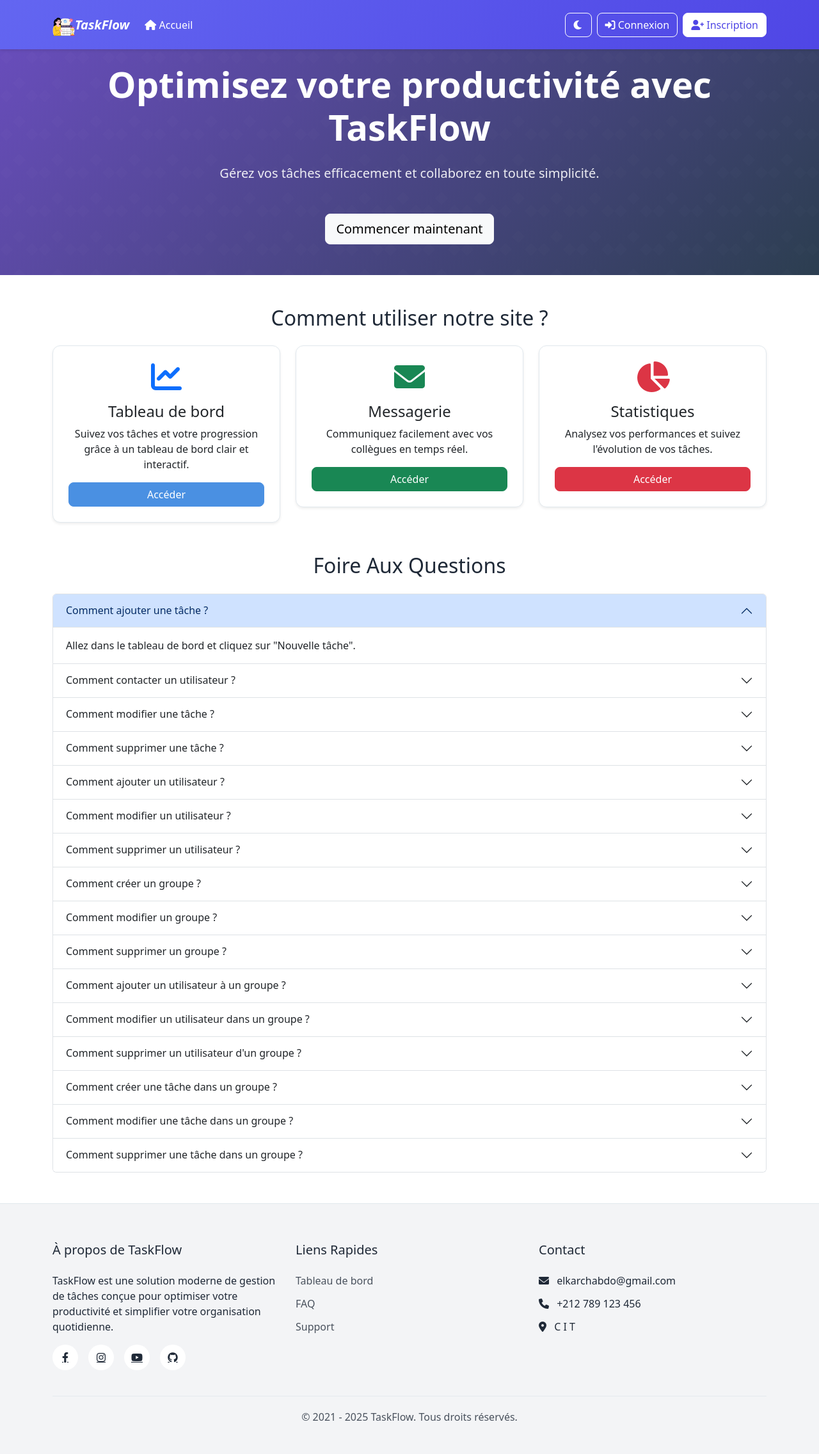
After one commit to 3ab2/TaskFlow, a PHP site: page /views/accueil.php in a window 1280 px wide. The commit adds this page. Shown: the whole page at 64% size. Run offline with PHP 8.4, Linux system fonts and the light colour scheme; a stand-in replaces the project's code that opens the database connection.

Commit message:
24/03/2025 version stable

```diff
--- a/assets/js/main.js
+++ b/assets/js/main.js
@@ -1,6 +1,8 @@
 document.addEventListener('DOMContentLoaded', function() {
     // Gestion du thème
     const themeToggle = document.getElementById('themeToggle');
+    if (!themeToggle) return; // Exit if themeToggle does not exist
+
     const htmlElement = document.documentElement;
     const currentTheme = localStorage.getItem('theme') || 'light';
 
@@ -31,6 +33,8 @@ document.addEventListener('DOMContentLoaded', function() {
     // Gestion du statut utilisateur
     const statusDropdownItems = document.querySelectorAll('[data-status]');
     const statusButton = document.getElementById('statusDropdown');
+    if (!statusButton) return; // Exit if statusButton does not exist
+
 
     if (statusDropdownItems && statusButton) {
         statusDropdownItems.forEach(item => {
--- a/includes/navbar.php
+++ b/includes/navbar.php
@@ -3,11 +3,14 @@ if (session_status() === PHP_SESSION_NONE) {
     session_start();
 }
 ?>
-<nav class="navbar navbar-expand-lg fixed-top d-inline-block align-top" >
+<nav class="navbar navbar-expand-lg fixed-top d-inline-block align-top"
+    style="background: linear-gradient(135deg, #6366f1 0%, #4f46e5 100%);">
+
     <div class="container">
-        <a class="navbar-brand" href="/pfe/index.php">
-            <img src="/pfe/assets/images/poudre.png" width="35" height="35" class="d-inline-block align-top" alt="Logo de TaskFlow">
-            <strong><em>TASKFLOW</em></strong>
+        <a class="navbar-brand d-flex align-items-center" href="/pfe/index.php">
+            <img src="/pfe/assets/images/gdt.png" width="35" height="35" class="d-inline-block align-top "
+                alt="Logo de TaskFlow">
+            <strong><i>TaskFlow</i></strong>
         </a>
         <button class="navbar-toggler" type="button" data-bs-toggle="collapse" data-bs-target="#navbarNav">
             <span class="navbar-toggler-icon"></span>
@@ -15,7 +18,7 @@ if (session_status() === PHP_SESSION_NONE) {
         <div class="collapse navbar-collapse" id="navbarNav">
             <ul class="navbar-nav me-auto">
                 <li class="nav-item">
-                    <a class="nav-link" href="/pfe/index.php">
+                    <a class="nav-link" href="/pfe/views/accueil.php">
                         <i class="fas fa-home"></i> Accueil
                     </a>
                 </li>
@@ -56,6 +59,7 @@ if (session_status() === PHP_SESSION_NONE) {
                     <a href="/pfe/views/auth/register.php" class="btn btn-primary">
                         <i class="fas fa-user-plus"></i> Inscription
                     </a>
+
                 <?php else: ?>
                     <div class="dropdown me-2">
                         <button class="btn btn-outline-primary" type="button" id="statusDropdown" data-bs-toggle="dropdown">
@@ -81,7 +85,8 @@ if (session_status() === PHP_SESSION_NONE) {
                         </ul>
                     </div>
                     <div class="dropdown">
-                        <button class="btn btn-outline-primary dropdown-toggle" type="button" id="userDropdown" data-bs-toggle="dropdown">
+                        <button class="btn btn-outline-primary dropdown-toggle" type="button" id="userDropdown"
+                            data-bs-toggle="dropdown">
                             <i class="fas fa-user"></i>
                             <?php echo htmlspecialchars($_SESSION['username'] ?? 'Mon Compte'); ?>
                         </button>
@@ -96,7 +101,9 @@ if (session_status() === PHP_SESSION_NONE) {
                                     <i class="fas fa-cog me-2"></i> Paramètres
                                 </a>
                             </li>
-                            <li><hr class="dropdown-divider"></li>
+                            <li>
+                                <hr class="dropdown-divider">
+                            </li>
                             <li>
                                 <a class="dropdown-item" href="/pfe/controllers/logout.php">
                                     <i class="fas fa-sign-out-alt me-2"></i> Déconnexion
@@ -178,7 +185,8 @@ if (session_status() === PHP_SESSION_NONE) {
                     </ul>
                 </div>
                 <div class="dropdown">
-                        <button class="btn btn-outline-primary dropdown-toggle" type="button" id="userDropdown" data-bs-toggle="dropdown">
+                    <button class="btn btn-outline-primary dropdown-toggle" type="button" id="userDropdown"
+                        data-bs-toggle="dropdown">
                         <i class="fas fa-user"></i>
                         <?php echo htmlspecialchars($_SESSION['username'] ?? 'Mon Compte'); ?>
                     </button>
@@ -193,7 +201,9 @@ if (session_status() === PHP_SESSION_NONE) {
                                 <i class="fas fa-cog me-2"></i> Paramètres
                             </a>
                         </li>
-                            <li><hr class="dropdown-divider"></li>
+                        <li>
+                            <hr class="dropdown-divider">
+                        </li>
                         <li>
                             <a class="dropdown-item" href="/pfe/controllers/logout.php">
                                 <i class="fas fa-sign-out-alt me-2"></i> Déconnexion
@@ -223,7 +233,7 @@ function toggleTheme() {
     }
 
     // Appliquer le thème au chargement
-document.addEventListener('DOMContentLoaded', function() {
+    document.addEventListener('DOMContentLoaded', function () {
         const savedTheme = localStorage.getItem('theme') || 'light';
         document.body.setAttribute('data-theme', savedTheme);
         const themeIcon = document.querySelector('#themeToggle i');
@@ -231,13 +241,13 @@ document.addEventListener('DOMContentLoaded', function() {
     });
 
     // Gérer le changement de statut
-document.addEventListener('DOMContentLoaded', function() {
+    document.addEventListener('DOMContentLoaded', function () {
         const statusOptions = document.querySelectorAll('.status-option');
         const statusIcon = document.querySelector('.user-status');
         const statusText = document.querySelector('.status-text');
 
         statusOptions.forEach(option => {
-        option.addEventListener('click', function(e) {
+            option.addEventListener('click', function (e) {
                 e.preventDefault();
                 const status = this.dataset.status;
 
@@ -273,7 +283,10 @@ document.addEventListener('DOMContentLoaded', function() {
     .nav-link,
     .navbar-nav .nav-link.active {
         color: white !important;
+        opacity: 1;
+        /* Ensure visibility */
     }
+
 
     .navbar-brand:hover,
     .nav-link:hover {
--- /dev/null
+++ b/views/accueil.php
@@ -0,0 +1,262 @@
+<!DOCTYPE html>
+<html lang="fr" data-theme="light">
+
+<head>
+    <meta charset="UTF-8">
+    <meta name="viewport" content="width=device-width, initial-scale=1.0">
+    <title>Accueil - TaskFlow</title>
+    <link rel="stylesheet" href="/pfe/assets/css/home.css">
+    <link href="https://cdn.jsdelivr.net/npm/bootstrap@5.3.0/dist/css/bootstrap.min.css" rel="stylesheet">
+    <link rel="stylesheet" href="https://cdnjs.cloudflare.com/ajax/libs/font-awesome/6.0.0/css/all.min.css">
+    <link rel="stylesheet" href="https://unpkg.com/aos@2.3.1/dist/aos.css">
+    <link rel="stylesheet" href="/pfe/assets/css/style.css">
+</head>
+
+<body>
+    <?php include "../includes/navbar.php"; ?>
+
+    <!-- Hero Section -->
+    <section class="hero text-center text-white py-5" style="background: linear-gradient(135deg,rgba(72, 38, 174, 0.82), #2c3e50);">
+        <div class="container">
+            <h1 class="display-4">Optimisez votre productivité avec TaskFlow</h1>
+            <p class="lead">Gérez vos tâches efficacement et collaborez en toute simplicité.</p>
+            <a href="/pfe/views/dashboard.php" class="btn btn-light btn-lg mt-3">Commencer maintenant</a>
+        </div>
+    </section>
+
+    <div class="container mt-5">
+        <h2 class="text-center mb-4">Comment utiliser notre site ?</h2>
+        <div class="row">
+            <div class="col-md-4" data-aos="fade-up" data-aos-delay="100" >
+                <div class="card p-4 text-center shadow-sm">
+                    <i class="fas fa-chart-line fa-3x text-primary"></i>
+                    <h4 class="mt-3">Tableau de bord</h4>
+                    <p>Suivez vos tâches et votre progression grâce à un tableau de bord clair et interactif.</p>
+                    <a href="/pfe/views/dashboard.php" class="btn btn-primary">Accéder</a>
+                </div>
+            </div>
+            <div class="col-md-4" data-aos="fade-up" data-aos-delay="300" >
+                <div class="card p-4 text-center shadow-sm">
+                    <i class="fas fa-envelope fa-3x text-success"></i>
+                    <h4 class="mt-3">Messagerie</h4>
+                    <p>Communiquez facilement avec vos collègues en temps réel.</p>
+                    <a href="/pfe/views/messages.php" class="btn btn-success">Accéder</a>
+                </div>
+            </div>
+            <div class="col-md-4" data-aos="fade-up" data-aos-delay="500">
+                <div class="card p-4 text-center shadow-sm">
+                    <i class="fas fa-chart-pie fa-3x text-danger"></i>
+                    <h4 class="mt-3">Statistiques</h4>
+                    <p>Analysez vos performances et suivez l'évolution de vos tâches.</p>
+                    <a href="/pfe/views/statistiques.php" class="btn btn-danger">Accéder</a>
+                </div>
+            </div>
+        </div>
+    </div>
+
+    <!-- FAQ Section -->
+    <section class="container my-5">
+        <h2 class="text-center mb-4">Foire Aux Questions</h2>
+        <div class="accordion" id="faqAccordion">
+            <div class="accordion-item">
+                <h2 class="accordion-header">
+                    <button class="accordion-button" type="button" data-bs-toggle="collapse" data-bs-target="#faq1">Comment ajouter une tâche ?</button>
+                </h2>
+                <div id="faq1" class="accordion-collapse collapse show">
+                    <div class="accordion-body">Allez dans le tableau de bord et cliquez sur "Nouvelle tâche".</div>
+                </div>
+            </div>
+            <div class="accordion-item">
+                <h2 class="accordion-header">
+                    <button class="accordion-button collapsed" type="button" data-bs-toggle="collapse" data-bs-target="#faq2">Comment contacter un utilisateur ?</button>
+                </h2>
+                <div id="faq2" class="accordion-collapse collapse">
+                    <div class="accordion-body">Utilisez la messagerie pour envoyer un message direct.</div>
+                </div>
+            </div>
+            <div class="accordion-item">
+                <h2 class="accordion-header">
+                    <button class="accordion-button collapsed" type="button" data-bs-toggle="collapse" data-bs-target="#faq3">Comment modifier une tâche ?</button>
+                </h2>
+                <div id="faq3" class="accordion-collapse collapse">
+                    <div class="accordion-body">Cliquez sur le bouton "Modifier" sur la tâche que vous souhaitez modifier.</div>
+                </div>
+            </div>
+            <div class="accordion-item">
+                <h2 class="accordion-header">
+                    <button class="accordion-button collapsed" type="button" data-bs-toggle="collapse" data-bs-target="#faq4">Comment supprimer une tâche ?</button>
+                </h2>
+                <div id="faq4" class="accordion-collapse collapse">
+                    <div class="accordion-body">Cliquez sur le bouton "Supprimer" sur la tâche que vous souhaitez supprimer.</div>
+                </div>
+            </div>
+            <div class="accordion-item">
+                <h2 class="accordion-header">
+                    <button class="accordion-button collapsed" type="button" data-bs-toggle="collapse" data-bs-target="#faq5">Comment ajouter un utilisateur ?</button>
+                </h2>
+                <div id="faq5" class="accordion-collapse collapse">
+                    <div class="accordion-body">Allez dans la section "Utilisateurs" et cliquez sur "Nouvel utilisateur".</div>
+                </div>
+            </div>
+            <div class="accordion-item">
+                <h2 class="accordion-header">
+                    <button class="accordion-button collapsed" type="button" data-bs-toggle="collapse" data-bs-target="#faq6">Comment modifier un utilisateur ?</button>
+                </h2>
+                <div id="faq6" class="accordion-collapse collapse">
+                    <div class="accordion-body">Cliquez sur le bouton "Modifier" sur l'utilisateur que vous souhaitez modifier.</div>
+                </div>
+            </div>
+            <div class="accordion-item">
+                <h2 class="accordion-header">
+                    <button class="accordion-button collapsed" type="button" data-bs-toggle="collapse" data-bs-target="#faq7">Comment supprimer un utilisateur ?</button>
+                </h2>
+                <div id="faq7" class="accordion-collapse collapse">
+                    <div class="accordion-body">Cliquez sur le bouton "Supprimer" sur l'utilisateur que vous souhaitez supprimer.</div>
+                </div>
+            </div>
+            <div class="accordion-item">
+                <h2 class="accordion-header">
+                    <button class="accordion-button collapsed" type="button" data-bs-toggle="collapse" data-bs-target="#faq8">Comment créer un groupe ?</button>
+                </h2>
+                <div id="faq8" class="accordion-collapse collapse">
+                    <div class="accordion-body">Allez dans la section "Groupes" et cliquez sur "Nouveau groupe".</div>
+                </div>
+            </div>
+            <div class="accordion-item">
+                <h2 class="accordion-header">
+                    <button class="accordion-button collapsed" type="button" data-bs-toggle="collapse" data-bs-target="#faq9">Comment modifier un groupe ?</button>
+                </h2>
+                <div id="faq9" class="accordion-collapse collapse">
+                    <div class="accordion-body">Cliquez sur le bouton "Modifier" sur le groupe que vous souhaitez modifier.</div>
+                </div>
+            </div>
+            <div class="accordion-item">
+                <h2 class="accordion-header">
+                    <button class="accordion-button collapsed" type="button" data-bs-toggle="collapse" data-bs-target="#faq10">Comment supprimer un groupe ?</button>
+                </h2>
+                <div id="faq10" class="accordion-collapse collapse">
+                    <div class="accordion-body">Cliquez sur le bouton "Supprimer" sur le groupe que vous souhaitez supprimer.</div>
+                </div>
+            </div>
+            <div class="accordion-item">
+                <h2 class="accordion-header">
+                    <button class="accordion-button collapsed" type="button" data-bs-toggle="collapse" data-bs-target="#faq11">Comment ajouter un utilisateur à un groupe ?</button>
+                </h2>
+                <div id="faq11" class="accordion-collapse collapse">
+                    <div class="accordion-body">Allez dans la section "Groupes" et cliquez sur le bouton "Ajouter un utilisateur" sur le groupe que vous souhaitez modifier.</div>
+                </div>
+            </div>
+            <div class="accordion-item">
+                <h2 class="accordion-header">
+                    <button class="accordion-button collapsed" type="button" data-bs-toggle="collapse" data-bs-target="#faq12">Comment modifier un utilisateur dans un groupe ?</button>
+                </h2>
+                <div id="faq12" class="accordion-collapse collapse">
+                    <div class="accordion-body">Cliquez sur le bouton "Modifier" sur l'utilisateur que vous souhaitez modifier dans le groupe.</div>
+                </div>
+            </div>
+            <div class="accordion-item">
+                <h2 class="accordion-header">
+                    <button class="accordion-button collapsed" type="button" data-bs-toggle="collapse" data-bs-target="#faq13">Comment supprimer un utilisateur d'un groupe ?</button>
+                </h2>
+                <div id="faq13" class="accordion-collapse collapse">
+                    <div class="accordion-body">Cliquez sur le bouton "Supprimer" sur l'utilisateur que vous souhaitez supprimer du groupe.</div>
+                </div>
+            </div>
+            <div class="accordion-item">
+                <h2 class="accordion-header">
+                    <button class="accordion-button collapsed" type="button" data-bs-toggle="collapse" data-bs-target="#faq14">Comment créer une tâche dans un groupe ?</button>
+                </h2>
+                <div id="faq14" class="accordion-collapse collapse">
+                    <div class="accordion-body">Allez dans la section "Groupes" et cliquez sur le bouton "Nouvelle tâche" sur le groupe que vous souhaitez modifier.</div>
+                </div>
+            </div>
+            <div class="accordion-item">
+                <h2 class="accordion-header">
+                    <button class="accordion-button collapsed" type="button" data-bs-toggle="collapse" data-bs-target="#faq15">Comment modifier une tâche dans un groupe ?</button>
+                </h2>
+                <div id="faq15" class="accordion-collapse collapse">
+                    <div class="accordion-body">Cliquez sur le bouton "Modifier" sur la tâche que vous souhaitez modifier dans le groupe.</div>
+                </div>
+            </div>
+            <div class="accordion-item">
+                <h2 class="accordion-header">
+                    <button class="accordion-button collapsed" type="button" data-bs-toggle="collapse" data-bs-target="#faq16">Comment supprimer une tâche dans un groupe ?</button>
+                </h2>
+                <div id="faq16" class="accordion-collapse collapse">
+                    <div class="accordion-body">Cliquez sur le bouton "Supprimer" sur la tâche que vous souhaitez supprimer du groupe.</div>
+                </div>
+            </div>
+        </div>
+    </section>
+
+    <!-- Scroll to Top Button -->
+    <button onclick="topFunction()" id="scrollTop" class="btn btn-primary position-fixed" style="bottom: 20px; right: 20px; display: none;">
+        <i class="fas fa-arrow-up"></i>
+    </button>
+
+    <!-- Scripts -->
+    <script src="https://cdn.jsdelivr.net/npm/bootstrap@5.3.0/dist/js/bootstrap.bundle.min.js"></script>
+    <script src="https://unpkg.com/aos@2.3.1/dist/aos.js"></script>
+    <script>
+        AOS.init();
+
+        // Bouton de retour en haut
+        window.onscroll = function() {
+            let btn = document.getElementById("scrollTop");
+            if (document.body.scrollTop > 300 || document.documentElement.scrollTop > 300) {
+                btn.style.display = "block";
+            } else {
+                btn.style.display = "none";
+            }
+        };
+        function topFunction() {
+            document.body.scrollTop = 0;
+            document.documentElement.scrollTop = 0;
+        }
+    </script>
+      <!-- Footer -->
+      <footer style="margin-top: 20px;">
+        <div class="container">
+            <div class="row">
+                <div class="col-md-4 footer-section">
+                    <h5>À propos de TaskFlow</h5>
+                    <p>TaskFlow est une solution moderne de gestion de tâches conçue pour optimiser votre productivité
+                        et simplifier votre organisation quotidienne.</p>
+                    <div class="social-links">
+                        <a href="https://www.facebook.com/3ab2u.art"><i class="fab fa-facebook-f"></i></a>
+                        <a href="https://www.instagram.com/3ab2u.art"><i class="fab fa-instagram"></i></a>
+                        <a href="https://www.youtube.com/channel/UCn2E5b4o2M2XyKw2oP4pZyA"><i
+                                class="fab fa-youtube"></i></a>
+                        <a href="https://github.com/3ab2"><i class="fab fa-github"></i></a>
+                    </div>
+                </div>
+                <div class="col-md-4 footer-section">
+                    <h5>Liens Rapides</h5>
+                    <ul class="footer-links">
+                        <li><a href="/pfe/views/dashboard.php">Tableau de bord</a></li>
+
+                        <li><a href="/pfe/FAQ.php">FAQ</a></li>
+                        <li><a href="/pfe/support.php">Support</a></li>
+                    </ul>
+                </div>
+                <div class="col-md-4 footer-section">
+                    <h5>Contact</h5>
+                    <ul class="footer-links">
+                        <li><i class="fas fa-envelope me-2"></i> elkarchabdo@gmail.com</li>
+                        <li><i class="fas fa-phone me-2"></i> +212 789 123 456</li>
+                        <li><i class="fas fa-map-marker-alt me-2"></i> C I T </li>
+                    </ul>
+                </div>
+            </div>
+            <div class="footer-bottom">
+                <p>&copy; 2021 - <?php echo date('Y '); ?> TaskFlow. Tous droits réservés.</p>
+            </div>
+        </div>
+    </footer>
+
+
+    <script src="https://cdn.jsdelivr.net/npm/bootstrap@5.3.0/dist/js/bootstrap.bundle.min.js"></script>
+
+</body>
+
+</html>
--- a/views/auth/register.php
+++ b/views/auth/register.php
@@ -46,7 +46,7 @@ if ($_SERVER['REQUEST_METHOD'] === 'POST') {
         }
 
         .register-card {
-            max-width: 500px;
+            max-width: 400px;
             width: 100%;
             padding: 2rem;
             border-radius: 1rem;
@@ -69,7 +69,7 @@ if ($_SERVER['REQUEST_METHOD'] === 'POST') {
 <body>
     <?php include '../../includes/navbar.php'; ?>
 
-    <div class="register-container">
+    <div class="register-container mt-5">
         <div class="card register-card">
             <div class="register-header">
                 <i class="fas fa-user-plus"></i>
--- a/views/dashboard.php
+++ b/views/dashboard.php
@@ -32,7 +32,9 @@ $stats = $statsResult['success'] ? $statsResult['data'] : [];
 <body>
     <?php include "../includes/navbar.php"; ?>
 
-    <div class="container-fluid py-4">
+    <div class="container-fluid py-4 mt-3">
+    <h2 class="text-center mb-4"> Tableau de bord</h2>
+    <p class="text-center mb-4">Suivez vos tâches et votre progression grâce à un tableau de bord clair et interactif.</p>
         <!-- En-tête avec statistiques -->
         <div class="stats-container">
             <div class="stat-card">
@@ -255,7 +257,7 @@ $stats = $statsResult['success'] ? $statsResult['data'] : [];
                 </div>
             </div>
             <div class="footer-bottom">
-                <p>&copy; <?php echo date('Y '); ?> TaskFlow. Tous droits réservés.</p>
+                <p>&copy; 2021 - <?php echo date('Y '); ?> TaskFlow. Tous droits réservés.</p>
             </div>
         </div>
     </footer>
--- a/views/edit_message.php
+++ b/views/edit_message.php
@@ -68,7 +68,7 @@ if ($_SERVER['REQUEST_METHOD'] === 'POST') {
 <body>
     <?php include '../includes/navbar.php'; ?>
 
-    <div class="container mt-4">
+    <div class="container mt-5">
 
         <h4 class="text-center"><i class="fas fa-edit me-2"></i> Vous pouvez modifier votre Message ici</h4>
         <form action="" method="POST">
--- a/views/profile.php
+++ b/views/profile.php
@@ -62,10 +62,10 @@ $user = $stmt->fetch(PDO::FETCH_ASSOC);
 <body>
     <?php include '../includes/navbar.php'; ?>
 
-    <div class="profile-header">
+    <div class="profile-header mt-4">
         <div class="container text-center">
-            <img src="../assets/images/profil.png"
-                alt="Photo de profil" class="profile-picture mb-3">
+            <img src="../assets/images/compte-dutilisateur.png"
+                alt="Photo de profil" class="profile-picture mb-4">
             <h2><?php echo htmlspecialchars($user['username']); ?></h2>
             <p class="mb-0"><?php echo htmlspecialchars($user['email']); ?></p>
         </div>
--- a/views/statistiques.php
+++ b/views/statistiques.php
@@ -37,6 +37,7 @@ $showEqualImage = ($total == $completed && $total > 0);
 
     <div class="container py-4 " style="margin-top: 10px;">
         <h2 class="text-center mb-4"> Statistiques des Tâches</h2>
+        <p class="text-center mb-4">Suivez vos tâches et votre progression en temps reel.</p>
 
         <!-- Explication de la lecture du diagramme -->
         <div class="alert alert-info" role="alert">
```
Also changed, not shown: views/auth/login.php (+7 -1 lines), views/auth/reset_password.php (+21 -12 lines), views/messages.php (+89 -4 lines), assets/images/compte-dutilisateur.png (added), assets/images/gdt.png (added), assets/images/msg-bg.jpg (added), assets/images/taches.png (added), assets/images/utilisateur.png (added). Lines whose indentation alone changed are shown as unchanged.
